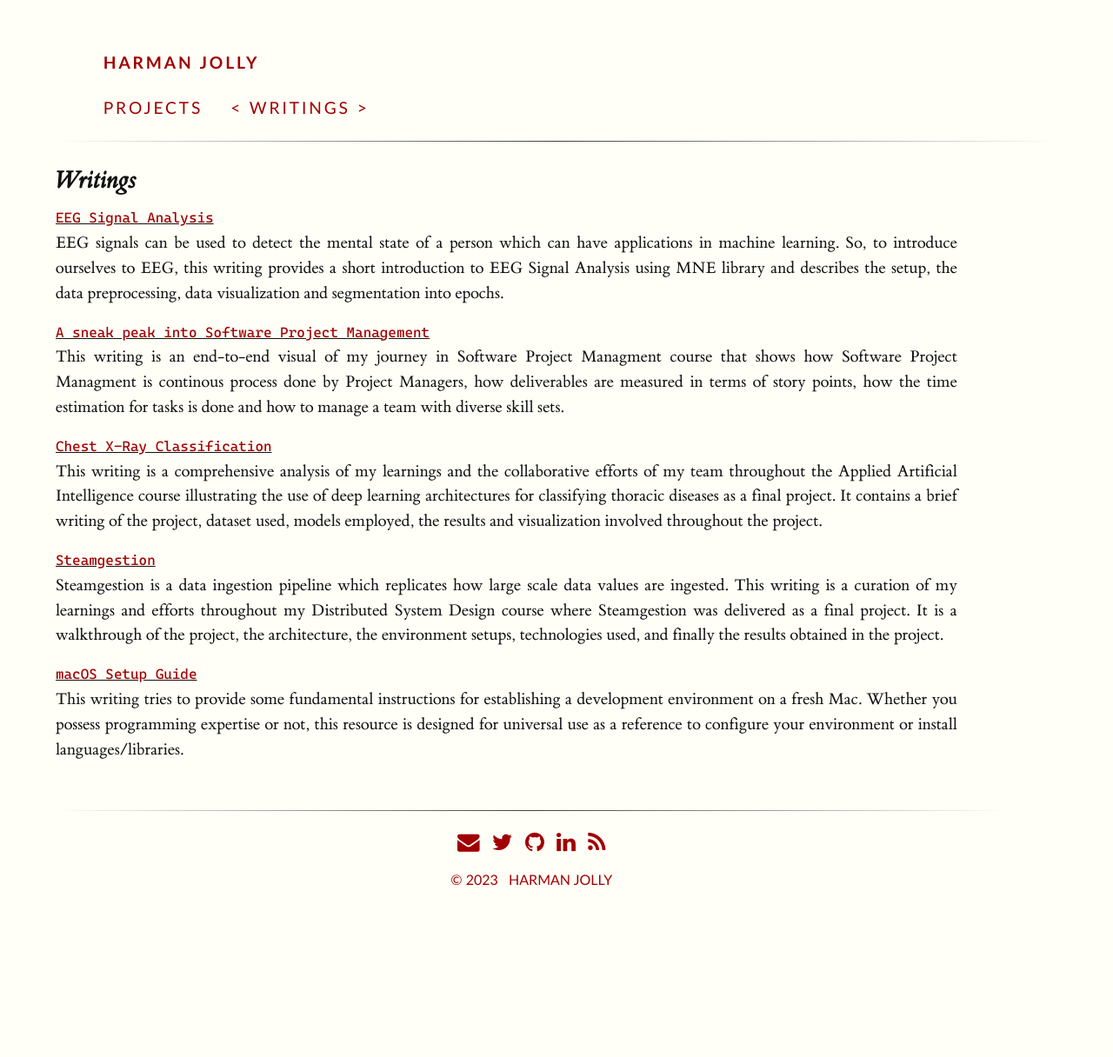
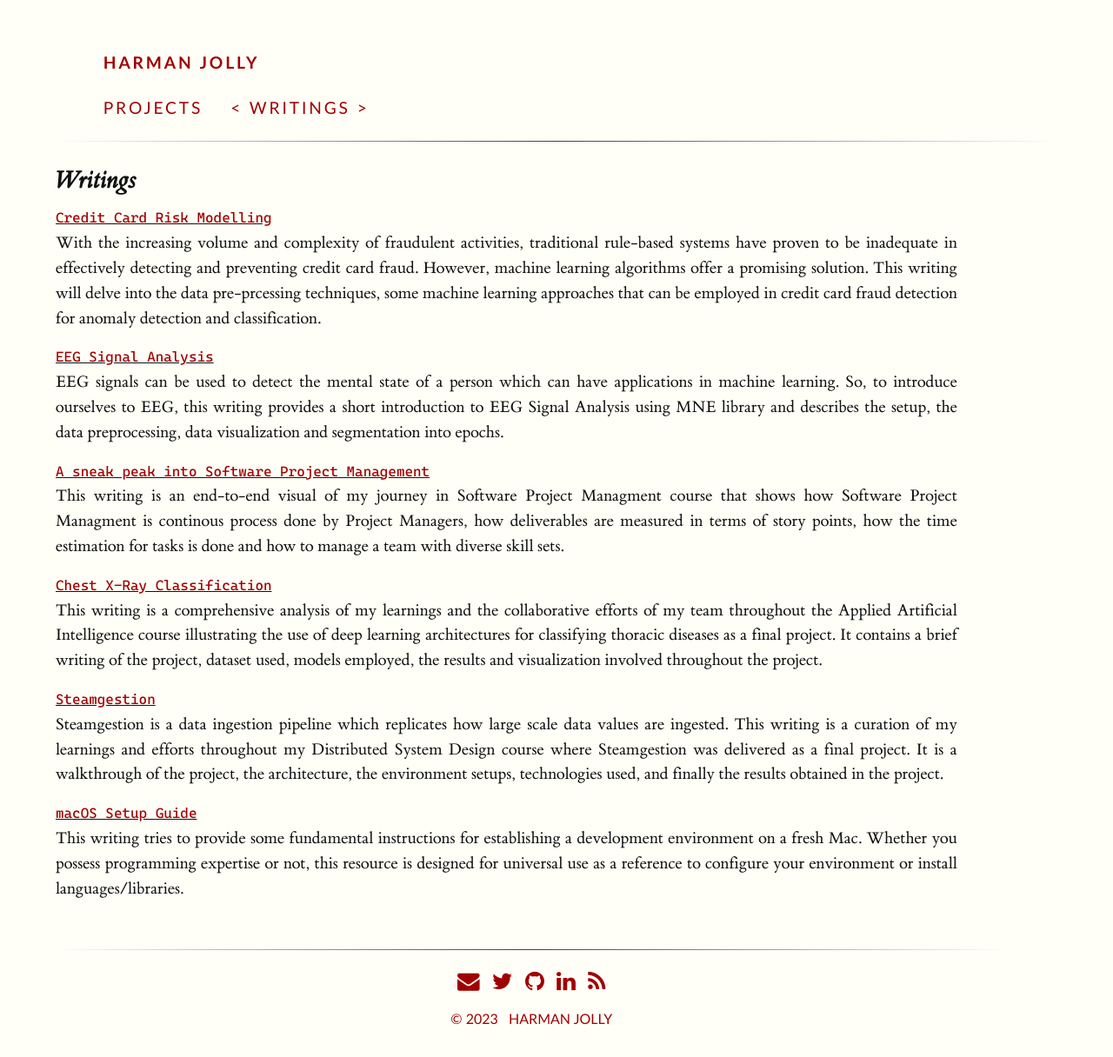
Before and after one commit to coderjolly/coderjolly.github.io, a Jekyll site: the page built from writings.md, in a window 1280 px wide. Shown: the whole page at 87% size. Built offline with Jekyll 4.4.1, drawn with Linux system fonts in a browser that asks for light colours; a style sheet for code colours, icons or effects is not loaded; before the commit the page ends 1056 px from its top, so only the background shows below that.

Commit message:
added credit card writing

```diff
--- a/writings.md
+++ b/writings.md
@@ -6,6 +6,9 @@ weight: 1
 <style>body {text-align: justify}</style>
 
 ## Writings
+
+[``Credit Card Risk Modelling``](articles/23/credit-risk-modelling){:target="_blank"}<br/>
+With the increasing volume and complexity of fraudulent activities, traditional rule-based systems have proven to be inadequate in effectively detecting and preventing credit card fraud. However, machine learning algorithms offer a promising solution. This writing will delve into the data pre-prcessing techniques, some machine learning approaches that can be employed in credit card fraud detection for anomaly detection and classification.
 
 [``EEG Signal Analysis``](articles/23/eeg-exploration){:target="_blank"}<br/>
 EEG signals can be used to detect the mental state of a person which can have applications in machine learning. So, to introduce ourselves to EEG, this writing provides a short introduction to EEG Signal Analysis using MNE library and describes the setup, the data preprocessing, data visualization and segmentation into epochs.
```
